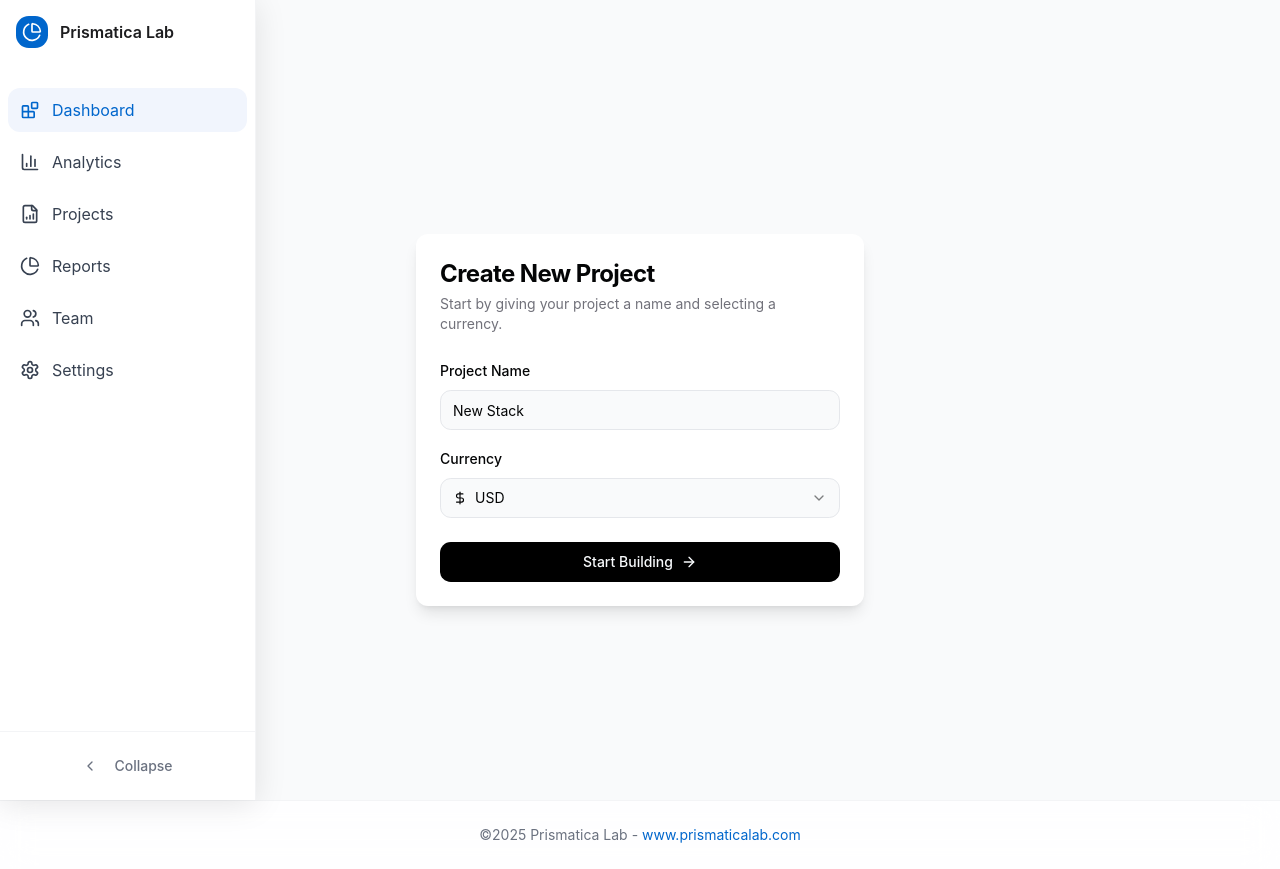
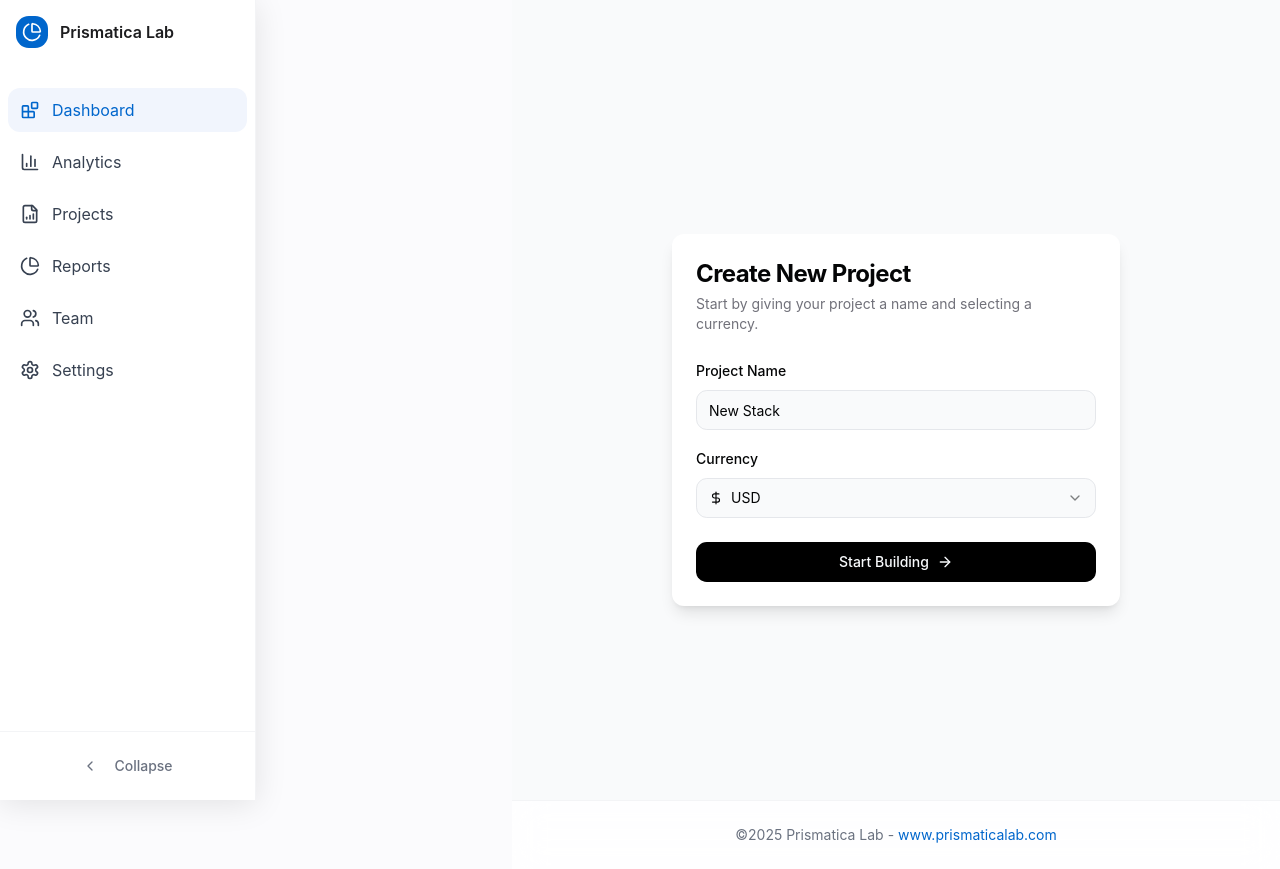
Before and after one commit to Prismaticalab/value-stack, a React (Vite) app: page / in a window 1280 px wide. Built offline with nearby package versions, Linux system fonts and the light colour scheme.

Commit message:
Fix: Sidebar overlapping content
Adjust sidebar to resize the main content area.

```diff
--- a/src/App.tsx
+++ b/src/App.tsx
@@ -9,7 +9,7 @@ import Index from "./pages/Index";
 import NotFound from "./pages/NotFound";
 import Sidebar from "./components/Sidebar";
 import Footer from "./components/Footer";
-import { SidebarProvider } from "./context/SidebarContext";
+import { SidebarProvider, useSidebar } from "./context/SidebarContext";
 
 // Create the query client outside of the component to avoid recreation on re-renders
 const queryClient = new QueryClient({
@@ -21,6 +21,28 @@ const queryClient = new QueryClient({
   },
 });
 
+// Create a layout component that uses the sidebar context
+const Layout = ({ children }: { children: React.ReactNode }) => {
+  const { isCollapsed, isMobile } = useSidebar();
+
+  return (
+    <div className="flex min-h-screen">
+      <Sidebar />
+      <main
+        className={`flex-1 transition-all duration-300 overflow-x-hidden
+                   ${!isMobile && (isCollapsed ? 'ml-[72px]' : 'ml-64')}`}
+      >
+        <div className="min-h-screen flex flex-col">
+          <div className="flex-grow">
+            {children}
+          </div>
+          <Footer />
+        </div>
+      </main>
+    </div>
+  );
+};
+
 const App = () => (
   <React.StrictMode>
     <QueryClientProvider client={queryClient}>
@@ -30,21 +52,13 @@ const App = () => (
             <Toaster />
             <Sonner />
             <BrowserRouter>
-              <div className="flex min-h-screen">
-                <Sidebar />
-                <main className="flex-1 transition-all duration-300 overflow-x-hidden">
-                  <div className="min-h-screen flex flex-col">
-                    <div className="flex-grow">
-                      <Routes>
-                        <Route path="/" element={<Index />} />
-                        {/* ADD ALL CUSTOM ROUTES ABOVE THE CATCH-ALL "*" ROUTE */}
-                        <Route path="*" element={<NotFound />} />
-                      </Routes>
-                    </div>
-                    <Footer />
-                  </div>
-                </main>
-              </div>
+              <Layout>
+                <Routes>
+                  <Route path="/" element={<Index />} />
+                  {/* ADD ALL CUSTOM ROUTES ABOVE THE CATCH-ALL "*" ROUTE */}
+                  <Route path="*" element={<NotFound />} />
+                </Routes>
+              </Layout>
             </BrowserRouter>
           </div>
         </SidebarProvider>
--- a/src/components/Sidebar.tsx
+++ b/src/components/Sidebar.tsx
@@ -36,23 +36,20 @@ const Sidebar = () => {
   return (
     <>
       {/* Mobile overlay */}
-      {isMobile && (
+      {isMobile && !isCollapsed && (
         <div
-          className={`fixed inset-0 bg-black/30 backdrop-blur-sm z-20 transition-opacity duration-300 lg:hidden ${
-            isCollapsed ? 'opacity-0 pointer-events-none' : 'opacity-100'
-          }`}
+          className="fixed inset-0 bg-black/30 backdrop-blur-sm z-20 transition-opacity duration-300 lg:hidden"
           onClick={toggleSidebar}
         />
       )}
 
       {/* Sidebar */}
-      <aside
-        className={`fixed top-0 left-0 z-30 h-full transition-all duration-300 ease-in-out
-                    ${isCollapsed ?
-                      (isMobile ? '-translate-x-full' : 'w-[72px]') :
-                      'w-64'}`}
-      >
-        <div className="flex flex-col h-full bg-white shadow-apple border-r border-gray-100 backdrop-blur-lg">
+      <div className={`h-screen ${isMobile ? 'fixed z-30' : 'sticky top-0'} transition-all duration-300 ease-in-out`}>
+        <div
+          className={`flex flex-col h-full bg-white shadow-apple border-r border-gray-100 backdrop-blur-lg
+                     transition-all duration-300 ease-in-out
+                     ${isCollapsed ? (isMobile ? 'w-0 overflow-hidden' : 'w-[72px]') : 'w-64'}`}
+        >
           <div className="flex items-center p-4 h-16">
             <div className={`flex items-center ${isCollapsed && !isMobile ? "justify-center w-full" : ""}`}>
               <div className="flex-shrink-0 bg-apple-primary text-white p-1.5 rounded-lg">
@@ -111,7 +108,7 @@ const Sidebar = () => {
             </Button>
           </div>
         </div>
-      </aside>
+      </div>
 
       {/* Mobile trigger button */}
       {isMobile && isCollapsed && (
--- a/src/context/SidebarContext.tsx
+++ b/src/context/SidebarContext.tsx
@@ -17,6 +17,10 @@ export const SidebarProvider = ({ children }: { children: React.ReactNode }) =>
   useEffect(() => {
     const checkMobile = () => {
       setIsMobile(window.innerWidth < 1024);
+      // Auto-collapse sidebar on mobile
+      if (window.innerWidth < 1024) {
+        setIsCollapsed(true);
+      }
     };
 
     checkMobile();
```
